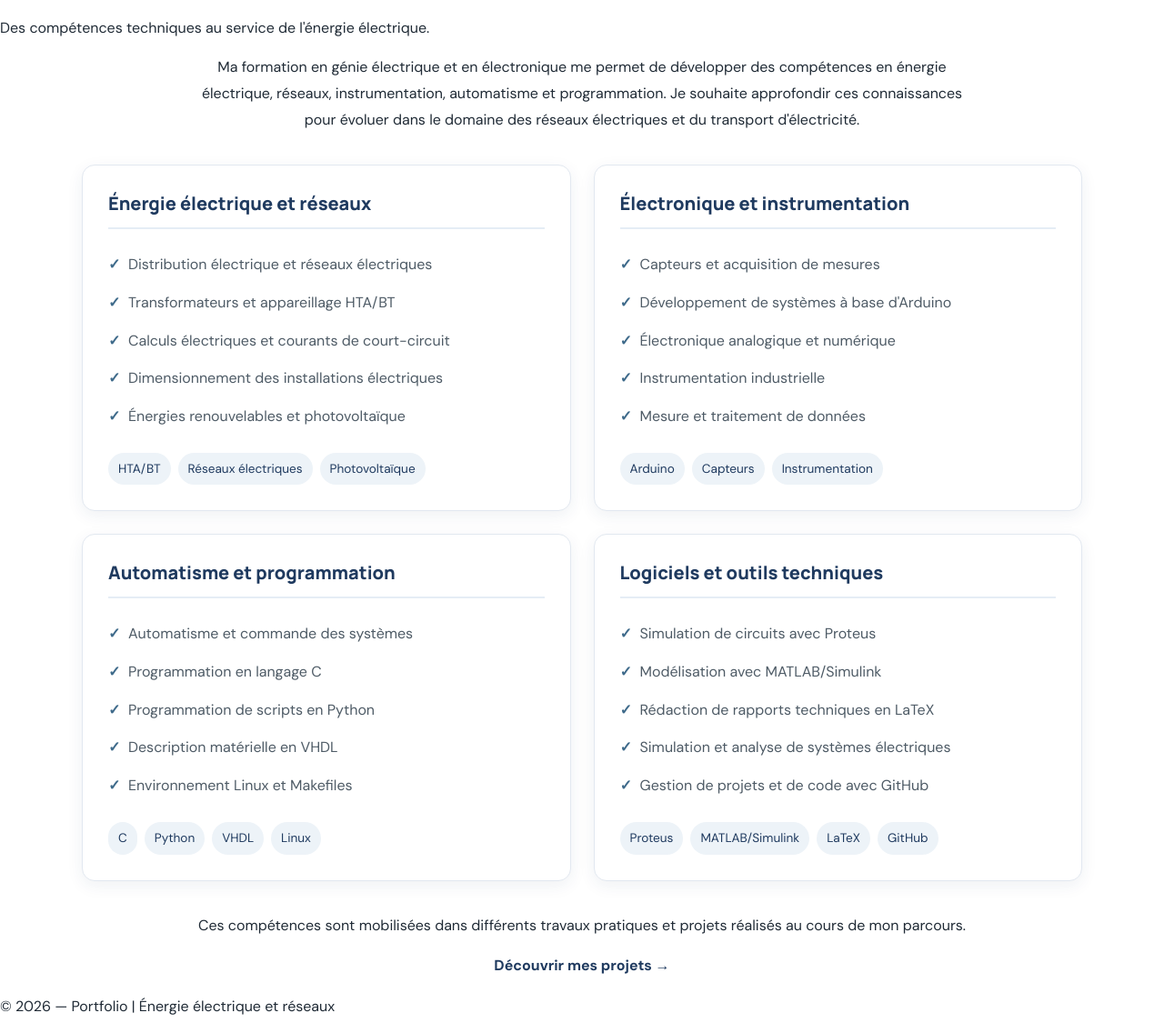
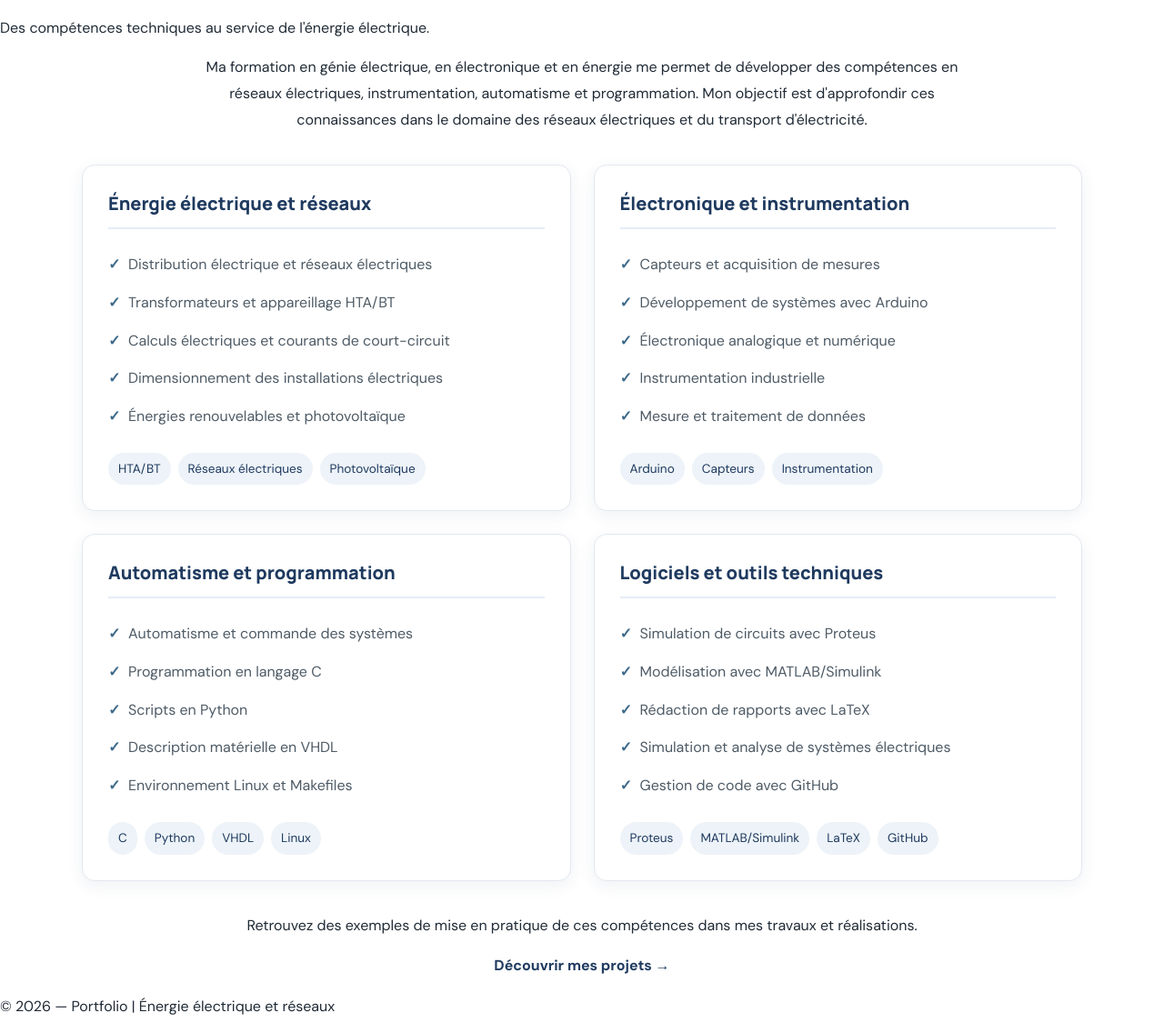
Before and after one commit to pawendtaorejosiask-dot/k-dot.github.io, a plain HTML site: page competences.html in a window 1280 px wide. Shown: the part 91-1227 px from the top of the page at 91% size. Drawn offline with Linux system fonts and the light colour scheme.

Commit message:
Refine skills section and update page title
Updated the title and improved the wording in the skills section. Adjusted several list items for clarity and consistency.

```diff
--- a/competences.html
+++ b/competences.html
@@ -4,7 +4,7 @@
 <head>
   <meta charset="UTF-8">
   <meta name="viewport" content="width=device-width, initial-scale=1.0">
-  <title>Mes Compétences | Portfolio</title>
+  <title>Compétences | Portfolio</title>
   <link rel="stylesheet" href="style.css">
 
   <style>
@@ -29,18 +29,12 @@
       background: #fff;
       border: 1px solid #e2e8f0;
       box-shadow: 0 5px 18px rgba(31, 58, 95, 0.07);
-      transition: transform 0.25s, box-shadow 0.25s;
-    }
-
-    .skill-box:hover {
-      transform: translateY(-4px);
-      box-shadow: 0 10px 25px rgba(31, 58, 95, 0.12);
     }
 
     .skill-box h2 {
       color: #1f3a5f;
       font-size: 1.25rem;
-      margin-bottom: 18px;
+      margin: 0 0 18px;
       padding-bottom: 12px;
       border-bottom: 2px solid #e5edf5;
     }
@@ -104,7 +98,6 @@
 </head>
 
 <body>
-
   <header>
     <nav>
       <a href="index.html">Accueil</a>
@@ -125,11 +118,11 @@
     <section class="skills-section">
       <div class="skills-intro">
         <p>
-          Ma formation en génie électrique et en électronique me permet
-          de développer des compétences en énergie électrique, réseaux,
-          instrumentation, automatisme et programmation.
-          Je souhaite approfondir ces connaissances pour évoluer dans
-          le domaine des réseaux électriques et du transport d'électricité.
+          Ma formation en génie électrique, en électronique et en énergie
+          me permet de développer des compétences en réseaux électriques,
+          instrumentation, automatisme et programmation. Mon objectif est
+          d'approfondir ces connaissances dans le domaine des réseaux
+          électriques et du transport d'électricité.
         </p>
       </div>
 
@@ -155,7 +148,7 @@
           <h2>Électronique et instrumentation</h2>
           <ul>
             <li>Capteurs et acquisition de mesures</li>
-            <li>Développement de systèmes à base d'Arduino</li>
+            <li>Développement de systèmes avec Arduino</li>
             <li>Électronique analogique et numérique</li>
             <li>Instrumentation industrielle</li>
             <li>Mesure et traitement de données</li>
@@ -172,7 +165,7 @@
           <ul>
             <li>Automatisme et commande des systèmes</li>
             <li>Programmation en langage C</li>
-            <li>Programmation de scripts en Python</li>
+            <li>Scripts en Python</li>
             <li>Description matérielle en VHDL</li>
             <li>Environnement Linux et Makefiles</li>
           </ul>
@@ -189,9 +182,9 @@
           <ul>
             <li>Simulation de circuits avec Proteus</li>
             <li>Modélisation avec MATLAB/Simulink</li>
-            <li>Rédaction de rapports techniques en LaTeX</li>
+            <li>Rédaction de rapports avec LaTeX</li>
             <li>Simulation et analyse de systèmes électriques</li>
-            <li>Gestion de projets et de code avec GitHub</li>
+            <li>Gestion de code avec GitHub</li>
           </ul>
           <div class="skill-tags">
             <span>Proteus</span>
@@ -205,12 +198,10 @@
 
       <div class="skills-note">
         <p>
-          Ces compétences sont mobilisées dans différents travaux
-          pratiques et projets réalisés au cours de mon parcours.
+          Retrouvez des exemples de mise en pratique de ces compétences
+          dans mes travaux et réalisations.
         </p>
-        <p>
-          <a href="projets.html">Découvrir mes projets →</a>
-        </p>
+        <a href="projets.html">Découvrir mes projets →</a>
       </div>
     </section>
   </main>
```
